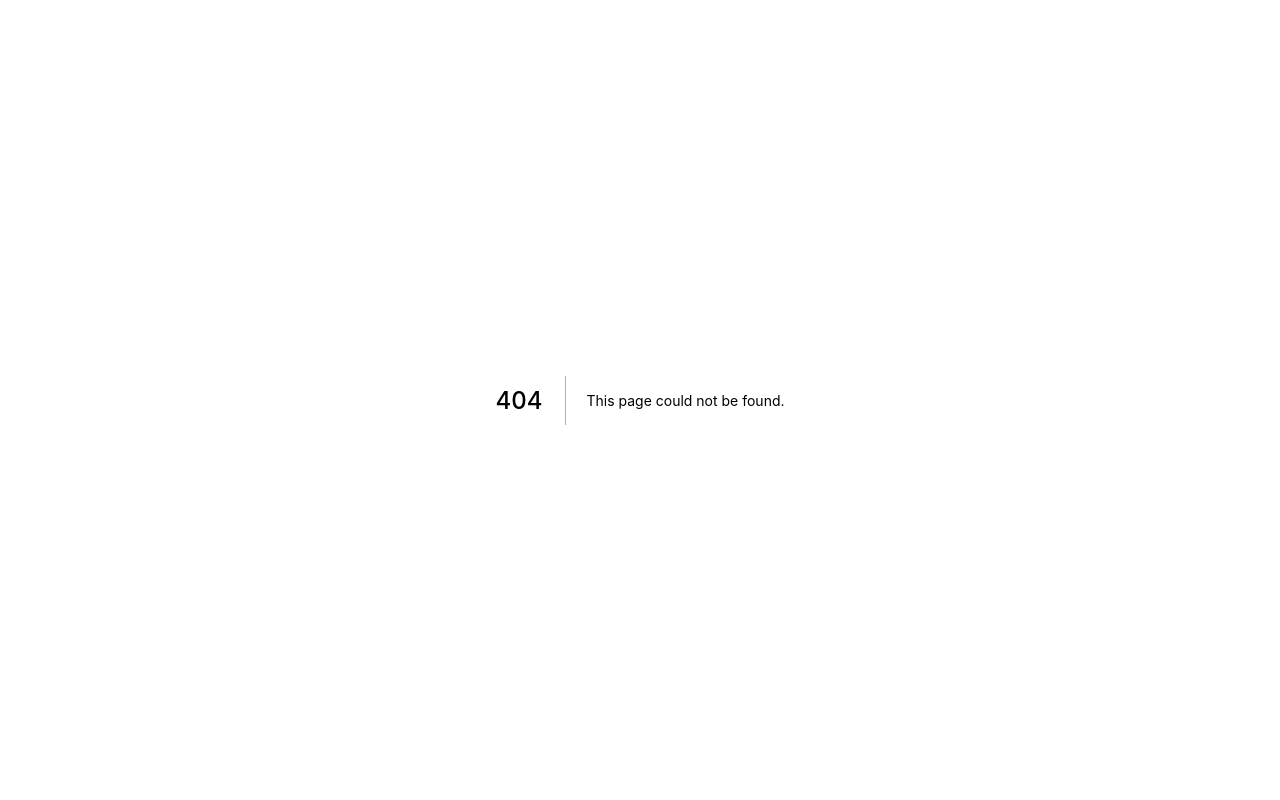
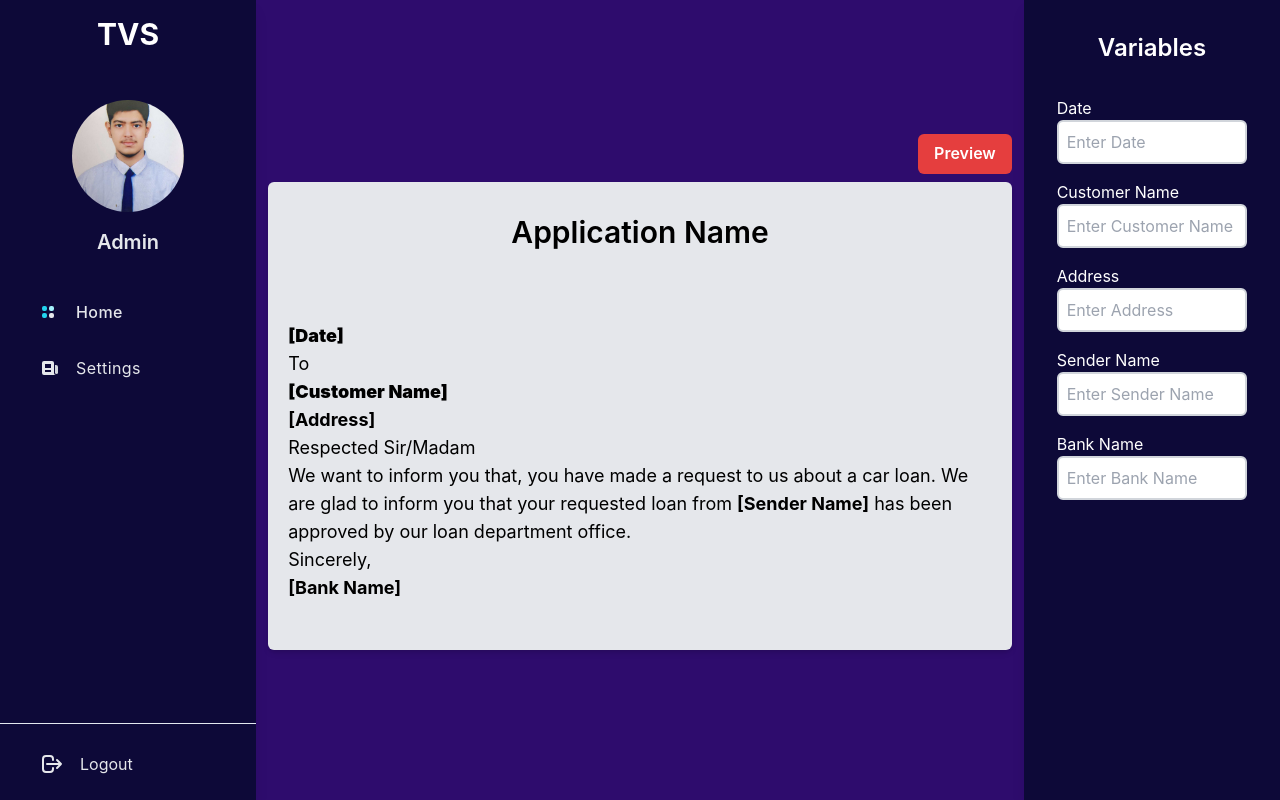
Before and after one commit to Sounav201/Template-Repository-Application, a Next.js app: page /dashboard/editor in a window 1280 px wide. Before the commit this address had no page. Built offline with nearby package versions, Linux system fonts and the light colour scheme.

Commit message:
Added Editor with Variables

```diff
--- /dev/null
+++ b/components/common/Editor/Editor.js
@@ -0,0 +1,35 @@
+import React from 'react'
+
+const Editor = ({ variables }) => {
+
+    let index = 0;
+
+    return (
+        <div className='w-11/12 mx-auto'>
+            <div className='shadow-md rounded-md p-3 bg-gray-200 py-8'>
+                <div className=' mb-16'>
+                    <h2 className='text-center text-black text-3xl font-semibold '>Application Name</h2>
+                </div>
+
+                <div className='my-2 h-full p-2 text-lg    w-full'>
+                    <p className='text-black text-left font-semibold'>{variables[index].data.length === 0 ? <b>{`[${variables[index].name}]`}</b> : <b>{`${variables[index].data}`}</b>}</p>
+                    <p className='text-black text-left'>To</p>
+                    <p className='text-black text-left font-semibold'>{variables[index+1].data.length === 0 ? <b>{`[${variables[index+1].name}]`}</b> : <b>{`${variables[index+1].data}`}</b>}</p>
+                    <p className='text-black text-left'>{variables[index+2].data.length === 0 ? <b>{`[${variables[index+2].name}]`}</b> : <b>{`${variables[index+2].data}`}</b>}</p>
+                    <p className='text-black text-left'>Respected Sir/Madam</p>
+                    <p className='text-black text-left'>We want to inform you that, you have made a request to us about a car loan. We are glad to inform you that your requested loan from {variables[index+3].data.length === 0 ? <b>{`[${variables[index+3].name}]`}</b> : <b>{`${variables[index+3].data}`}</b>} has been approved by our loan department office.</p>
+                    <p className='text-black text-left'>Sincerely,</p>
+                    <p className='text-black text-left'>{variables[index+4].data.length === 0 ? <b>{`[${variables[index+4].name}]`}</b> : <b>{`${variables[index+4].data}`}</b>}</p>
+
+
+                </div>
+
+
+            </div>
+
+
+        </div>
+    )
+}
+
+export default Editor
--- /dev/null
+++ b/components/common/Editor/VariableInput.js
@@ -0,0 +1,25 @@
+import React from 'react'
+
+const VariableInput = ({ variable, handleTextInput }) => {
+
+    const handleChange = (e) => {
+        handleTextInput(variable, e.target.value);
+    };
+
+
+    return (
+        <div>
+            <label className='text-white'>{variable.name}</label>
+            <input type={"text"}
+            className='w-full border-2 border-gray-300 rounded-md p-2'
+            placeholder={`Enter ${variable.name}` }
+            value={variable.data}
+            onChange={handleChange}
+
+            />
+
+        </div>
+    )
+}
+
+export default VariableInput
--- /dev/null
+++ b/components/common/Editor/VariablesBar.js
@@ -0,0 +1,28 @@
+import React from 'react'
+import VariableInput from './VariableInput'
+
+const VariablesBar = ({variables,handleTextInput}) => {
+  return (
+    <div>
+        <aside className="mr-[100%] shadow-lg fixed right-0 z-10 top-0 pb-3 px-6 w-full flex flex-col justify-between h-screen  bg-[#0d0938] transition duration-300 md:w-4/12 lg:mr-0 lg:w-[25%] xl:w-[20%] 2xl:w-[15%]">
+        <h3 className='text-white mt-8 font-semibold text-center text-2xl'>Variables</h3>
+
+            <div className='mb-72 w-11/12 mx-auto'>
+                <ul className='flex flex-col items-center justify-center gap-4'>
+                    {variables.map((variable) => (
+                    <li className=' flex flex-col items-center justify-center gap-2'>
+                        <VariableInput  variable={variable} handleTextInput={handleTextInput}/>
+                    </li>
+                    ))}
+
+                </ul>
+
+            </div>
+
+        </aside>
+
+    </div>
+  )
+}
+
+export default VariablesBar
--- /dev/null
+++ b/pages/dashboard/editor.js
@@ -0,0 +1,49 @@
+import { Button } from '@chakra-ui/react'
+import React, { useState } from 'react'
+import Editor from '../../components/common/Editor/Editor'
+import VariablesBar from '../../components/common/Editor/VariablesBar'
+import LeftSidebar from '../../components/common/LeftSidebar'
+import Create from '../../components/create/Create'
+
+const editor = () => {
+
+    const [variables, setVariables] = useState([{ id: 1, name: "Date", data: "" },
+    { id: 2, name: "Customer Name", data: "" },
+    { id: 3, name: "Address", data: "" } , {id:4, name:"Sender Name", data:""} , {id:5, name:"Bank Name", data:""} ]);
+
+    const handleTextInput = (variable, inputText) => {
+        setVariables((prevState) => {
+          let index = variables.findIndex((item) => item.id === variable.id);
+          if (index !== -1) {
+           // console.log("Found : ", variables[index]);
+            prevState[index].data = inputText;
+          }
+          return [...prevState];
+        });
+        return;
+      };
+
+
+
+  return (
+    <div className='bg-[#2E0C6D] h-screen flex items-center justify-between'>
+        <LeftSidebar activeTab={"create"} />
+    <div className="mx-auto mb-6 lg:w-[75%] xl:w-[80%] 2xl:w-[85%]">
+    {/* <div className="px-6 pt-6 2xl:container bg-[#2E0C6D] h-full">
+        <Create />
+    </div> */}
+    <div className='w-4/5 p-1 mx-auto'>
+    <div className='w-11/12 mx-auto my-2 flex items-center justify-end'><Button colorScheme={"red"}>Preview</Button></div>
+    <Editor variables={variables} />
+    </div>
+
+    </div>
+    <VariablesBar variables={variables} handleTextInput={handleTextInput} />
+
+
+
+    </div>
+  )
+}
+
+export default editor
```
